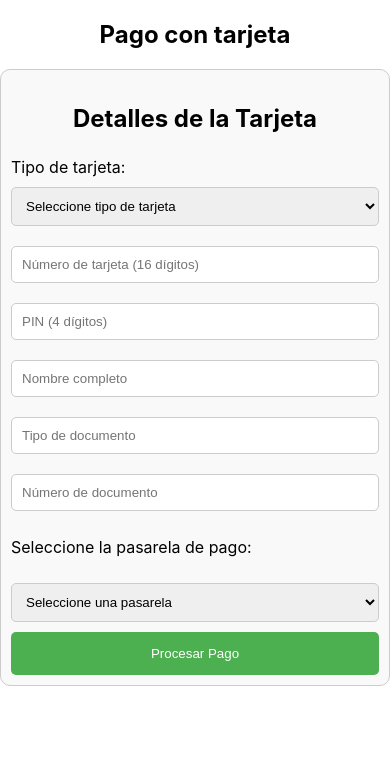
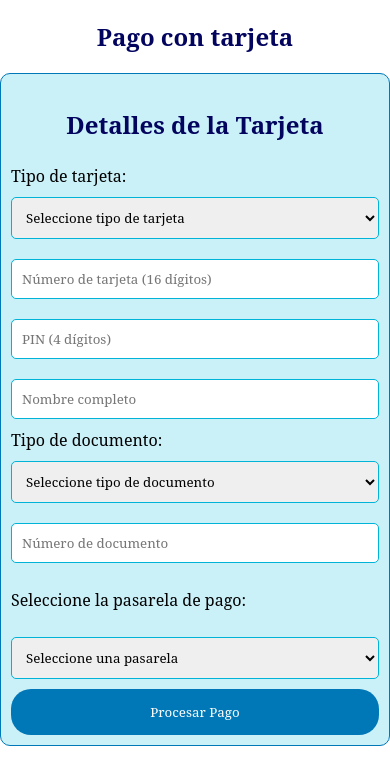
Before and after one commit to ignaciovillane/tpReact, a React (Create React App) app in the folder tp6/: page /card-details in a window 390 px wide. Shown: the top 784 px of the page. Built offline with nearby package versions, Linux system fonts and the light colour scheme.

Commit message:
Cambio en la paleta de colores, Tipografia y Campos de tarjeta

```diff
--- a/tp6/src/App.css
+++ /dev/null
@@ -1,80 +0,0 @@
-/* Estilos para el formulario */
-
-.payment-form {
-  max-width: 400px;
-  margin: 0 auto;
-  padding: 20px;
-  border: 1px solid #ccc;
-  border-radius: 10px;
-  background-color: #f9f9f9;
-}
-
-.payment-form h2 {
-  text-align: center;
-}
-
-.payment-form input,
-.payment-form select {
-  width: 100%; /* Ambos toman el 100% del ancho del contenedor */
-  padding: 10px;
-  margin: 10px 0;
-  border-radius: 5px;
-  border: 1px solid #ccc;
-  box-sizing: border-box; /* Asegura que padding y border no alteren el tamaño total */
-}
-
-.payment-form button {
-  width: 100%;
-  padding: 12px;  /* Aumentar el tamaño del botón para dispositivos móviles */
-  background-color: #4CAF50;
-  color: white;
-  border: none;
-  border-radius: 5px;
-  cursor: pointer;
-}
-
-.payment-form button:hover {
-  background-color: #45a049;
-}
-
-.details {
-  margin: 10px 0;
-  padding: 10px;
-  background-color: #f1f1f1;
-  border-radius: 5px;
-}
-
-.details p {
-  margin: 5px 0;
-  font-size: 1.1em;
-}
-
-.gateway-logos img {
-  width: 150px;
-  height: auto;
-  margin-top: 10px;
-}
-
-/* Media Query para pantallas pequeñas */
-@media (max-width: 600px) {
-  .payment-form {
-    padding: 10px;
-  }
-
-  .payment-form h2 {
-    font-size: 1.5em;
-  }
-
-  .payment-form button {
-    padding: 14px; /* Aumentar el tamaño del botón en móviles */
-  }
-
-  .gateway-logos img {
-    width: 100px; /* Redimensionar las imágenes para pantallas pequeñas */
-    height: auto;
-  }
-
-  .details p {
-    font-size: 1em; /* Reducir el tamaño de la fuente en móviles */
-  }
-}
--- a/tp6/src/App.js
+++ b/tp6/src/App.js
@@ -2,7 +2,7 @@ import React from 'react';
 import { BrowserRouter as Router, Route, Routes } from 'react-router-dom';
 import PaymentForm from './PaymentForm';
 import CardDetailsPage from './CardDetailsPage';
-import "./App.css"
+import "./styles/App.css";
 
 function App() {
   return (
--- a/tp6/src/CardDetailsForm.css
+++ /dev/null
@@ -1,66 +0,0 @@
-h2 {
-  text-align: center;
-}
-
-.payment-form {
-    max-width: 400px;
-    margin: 0 auto;
-    padding: 20px;
-    border: 1px solid #ccc;
-    border-radius: 10px;
-    background-color: #f9f9f9;
-  }
-
-  .payment-form h3 {
-    text-align: center;
-  }
-
-  .payment-form input,
-  .payment-form select {
-    width: 100%; /* Ambos toman el 100% del ancho del contenedor */
-    padding: 10px;
-    margin: 10px 0;
-    border-radius: 5px;
-    border: 1px solid #ccc;
-    box-sizing: border-box; /* Asegura que padding y border no alteren el tamaño total */
-  }
-
-  .payment-form button {
-    width: 100%;
-    padding: 12px;  /* Aumentar el tamaño del botón para dispositivos móviles */
-    background-color: #4CAF50;
-    color: white;
-    border: none;
-    border-radius: 5px;
-    cursor: pointer;
-  }
-
-  .payment-form button:hover {
-    background-color: #45a049;
-  }
-
-  .gateway-logos img {
-    width: 150px;
-    height: auto;
-    margin-top: 10px;
-  }
-
-  /* Media Query para pantallas pequeñas */
-  @media (max-width: 600px) {
-    .payment-form {
-      padding: 10px;
-    }
-
-    .payment-form h3 {
-      font-size: 1.5em;
-    }
-
-    .payment-form button {
-      padding: 14px; /* Aumentar el tamaño del botón en móviles */
-    }
-
-    .gateway-logos img {
-      width: 100px; /* Redimensionar las imágenes para pantallas pequeñas */
-      height: auto;
-    }
-  }
--- a/tp6/src/components/CardDetailsForm.js
+++ b/tp6/src/components/CardDetailsForm.js
@@ -1,5 +1,5 @@
 import React, { useState } from 'react';
-import '../CardDetailsForm.css'; // Importa el archivo CSS
+import '../styles/CardDetailsForm.css'; // Importa el archivo CSS
 
 const CardDetailsForm = ({ onPaymentProcess }) => {
   const [cardDetails, setCardDetails] = useState({ number: "", pin: "", name: "", documentType: "", documentNumber: "" });
@@ -23,9 +23,18 @@ const CardDetailsForm = ({ onPaymentProcess }) => {
     setCardType(e.target.value);
   };
 
+  const handleDocumentTypeChange = (e) => {
+    setCardDetails({
+      ...cardDetails,
+      documentType: e.target.value
+    });
+  };
+
   const handleGatewayChange = (e) => {
     setGateway(e.target.value);
   };
+
+
 
   const validateFields = () => {
     const { number, pin, name, documentType, documentNumber } = cardDetails;
@@ -96,13 +105,14 @@ const CardDetailsForm = ({ onPaymentProcess }) => {
           value={cardDetails.name}
           onChange={handleCardDetailsChange}
         />
-        <input
-          type="text"
-          name="documentType"
-          placeholder="Tipo de documento"
-          value={cardDetails.documentType}
-          onChange={handleCardDetailsChange}
-        />
+        <div>
+          <label>Tipo de documento:</label>
+          <select value={cardDetails.documentType} onChange={handleDocumentTypeChange}>
+            <option value="">Seleccione tipo de documento</option>
+            <option value="DNI">DNI</option>
+            <option value="Pasaporte">Pasaporte</option>
+          </select>
+        </div>
         <input
           type="text"
           name="documentNumber"
--- a/tp6/src/components/Messages.js
+++ b/tp6/src/components/Messages.js
@@ -1,6 +1,6 @@
 // Messages.js
 import React from 'react';
-import './Messages.css';
+import '../styles/Messages.css';
 
 const Messages = ({ messages }) => {
   return (
--- /dev/null
+++ b/tp6/src/styles/App.css
@@ -0,0 +1,89 @@
+/* Estilos para el formulario */
+
+.payment-form {
+  max-width: 400px;
+  margin: 0 auto;
+  padding: 20px;
+  border: 1px solid #0077B6; /* Azul medio oscuro */
+  border-radius: 10px;
+  background-color: #CAF0F8; /* Casi blanco */
+  font-family: 'Serif'; /* Tipografía Serif */
+}
+
+.payment-form h2 {
+  text-align: center;
+  color: #03045E; /* Color oscuro */
+  font-family: 'Serif'; /* Tipografía Serif */
+}
+
+.payment-form input,
+.payment-form select {
+  width: 100%;
+  padding: 10px;
+  margin: 10px 0;
+  border-radius: 5px;
+  border: 1px solid #00B4D8; /* Azul claro */
+  box-sizing: border-box;
+  font-family: 'Serif'; /* Tipografía Serif */
+}
+
+.payment-form button {
+  width: 100%;
+  padding: 12px;
+  background-color: #0077B6; /* Azul medio oscuro */
+  color: white;
+  border: none;
+  border-radius: 20px; /* Esquinas más redondeadas */
+  cursor: pointer;
+  font-family: 'Serif'; /* Tipografía Serif */
+}
+
+.payment-form button:hover {
+  background-color: #00B4D8; /* Azul claro */
+}
+
+.details {
+  margin: 10px 0;
+  padding: 10px;
+  background-color: #90E0EF; /* Azul muy claro */
+  border-radius: 5px;
+  font-family: 'Serif'; /* Tipografía Serif */
+}
+
+.details p {
+  margin: 5px 0;
+  font-size: 1.1em;
+  color: #03045E; /* Color oscuro */
+  font-family: 'Serif'; /* Tipografía Serif */
+}
+
+.gateway-logos img {
+  width: 150px;
+  height: auto;
+  margin-top: 10px;
+}
+
+/* Media Query para pantallas pequeñas */
+@media (max-width: 600px) {
+  .payment-form {
+    padding: 10px;
+  }
+
+  .payment-form h2 {
+    font-size: 1.5em;
+  }
+
+  .payment-form button {
+    padding: 14px;
+    border-radius: 20px; /* Esquinas más redondeadas en móviles */
+  }
+
+  .gateway-logos img {
+    width: 100px;
+    height: auto;
+  }
+
+  .details p {
+    font-size: 1em;
+  }
+}
--- /dev/null
+++ b/tp6/src/styles/CardDetailsForm.css
@@ -0,0 +1,74 @@
+h2 {
+  text-align: center;
+  color: #03045E; /* Color oscuro */
+  font-family: 'Serif'; /* Tipografía Serif */
+}
+
+.payment-form {
+  max-width: 400px;
+  margin: 0 auto;
+  padding: 20px;
+  border: 1px solid #0077B6; /* Azul medio oscuro */
+  border-radius: 10px;
+  background-color: #CAF0F8; /* Casi blanco */
+  font-family: 'Serif'; /* Tipografía Serif */
+}
+
+.payment-form h3 {
+  text-align: center;
+  color: #03045E; /* Color oscuro */
+  font-family: 'Serif'; /* Tipografía Serif */
+}
+
+.payment-form input,
+.payment-form select {
+  width: 100%;
+  padding: 10px;
+  margin: 10px 0;
+  border-radius: 5px;
+  border: 1px solid #00B4D8; /* Azul claro */
+  box-sizing: border-box;
+  font-family: 'Serif'; /* Tipografía Serif */
+}
+
+.payment-form button {
+  width: 100%;
+  padding: 12px;
+  background-color: #0077B6; /* Azul medio oscuro */
+  color: white;
+  border: none;
+  border-radius: 20px; /* Esquinas más redondeadas */
+  cursor: pointer;
+  font-family: 'Serif'; /* Tipografía Serif */
+}
+
+.payment-form button:hover {
+  background-color: #00B4D8; /* Azul claro */
+}
+
+.gateway-logos img {
+  width: 150px;
+  height: auto;
+  margin-top: 10px;
+}
+
+/* Media Query para pantallas pequeñas */
+@media (max-width: 600px) {
+  .payment-form {
+    padding: 10px;
+  }
+
+  .payment-form h3 {
+    font-size: 1.5em;
+  }
+
+  .payment-form button {
+    padding: 14px;
+    border-radius: 20px; /* Esquinas más redondeadas en móviles */
+  }
+
+  .gateway-logos img {
+    width: 100px;
+    height: auto;
+  }
+}
--- a/tp6/src/components/Messages.css
+++ b/tp6/src/styles/Messages.css
@@ -8,6 +8,7 @@
     border-radius: 10px;
     z-index: 1000;
     transition: opacity 0.5s ease;
+    font-family: 'Serif'; /* Tipografía Serif */
     opacity: 1;
   }
 
```
Also changed, not shown: 1 other file (tests, documents, lock files or other folders).
